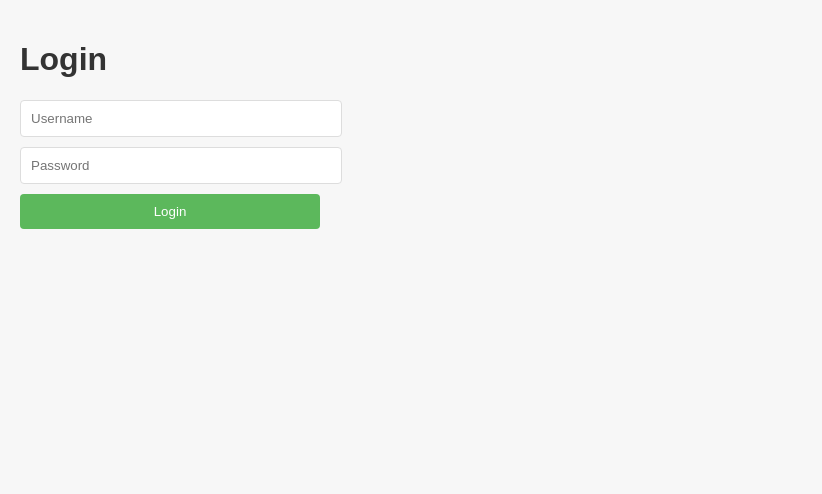
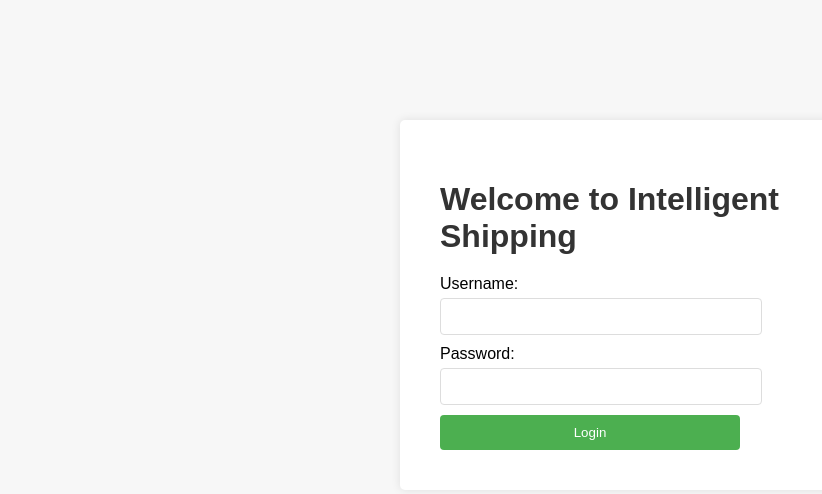
Before and after one commit to Brainmated/Route-Optimization-System-Shipping-, a Django app: template ISROS/routing/templates/login.html in a window 1280 px wide. Shown: the top 494 px of the page, without its empty margins (0-822 px from the left). Run offline with Django 4.2, Linux system fonts and the light colour scheme; the template is opened without the code that fills it, so the values that code supplies are empty.

Commit message:
login page updated

```diff
--- a/ISROS/routing/pathing.py
+++ b/ISROS/routing/pathing.py
@@ -37,19 +37,19 @@ class Map_Marking:
     #---------------------------------THE SHP FILES ARE VALID----------------------------------
     #---------------------------------CHECK WHY THE RANDOM POSITIONS ARENT THAT RANDOM---------
     def mark_points(self, m):
-        # Get a random point from land and ocean data respectively
+        #Get a random point from land and ocean data respectively
         land_point = self.get_random_point(self.land_data)
         coastline_point = self.get_random_point(self.coastline_data)
         #print(land_point)
         print(coastline_point)
-        # Create a red marker for the random land point
+        #Create a red marker for the random land point
         folium.Marker(
             [land_point[1], land_point[0]],
             popup='Random Land Point',
             icon=folium.Icon(color='red')
         ).add_to(m)
 
-        # Create a green marker for the random ocean point
+        #Create a green marker for the random coastline point
         folium.Marker(
             [coastline_point[1], coastline_point[0]],
             popup='Random Coastline Point',
--- a/ISROS/routing/static/styles.css
+++ b/ISROS/routing/static/styles.css
@@ -5,8 +5,18 @@ body {
     padding: 20px;
 }
 
+.container{
+    max-width: 400px;
+    margin: 100px auto;
+    padding: 40px;
+    background-color: #ffffff;
+    border-radius: 5px;
+    box-shadow: 0px 0px 10px rgba(0, 0, 0, 0.1);
+}
+
 h1 {
     color: #333;
+    margin-bottom: 20px;
 }
 
 a {
@@ -21,8 +31,14 @@ a:hover {
 }
 
 form {
+    display: flex;
+    flex-direction: column;
     max-width: 300px;
     margin-top: 20px;
+}
+
+label{
+    margin-bottom: 5px;
 }
 
 input[type="text"],
@@ -34,12 +50,16 @@ input[type="password"] {
     border-radius: 4px;
 }
 
-input[type="submit"] {
+button[type="submit"] {
     width: 100%;
     padding: 10px;
     border: none;
     border-radius: 4px;
-    background-color: #5cb85c;
+    background-color: #4CAF50;
     color: white;
     cursor: pointer;
 }
+
+button[type="submit"]:hover{
+    background-color: 45a049;
+}
--- a/ISROS/routing/templates/login.html
+++ b/ISROS/routing/templates/login.html
@@ -1,19 +1,26 @@
-{% load static %}
 <!DOCTYPE html>
 <html lang="en">
+
 <head>
-    <meta charset="UTF-8">
-    <meta name="viewport" content="width=device-width, initial-scale=1.0">
-    <title>Login</title>
-    <link rel="stylesheet" href="{% static 'styles.css' %}">
+  <meta charset="UTF-8">
+  <meta name="viewport" content="width=device-width, initial-scale=1.0">
+  <link rel="stylesheet" href="styles.css">
+  <title>Intelligent Shipping - Login</title>
 </head>
+
 <body>
-    <h1>Login</h1>
-    <form method="post" action="{% url 'login' %}">
-        {% csrf_token %}
-        <input type="text" name="username" placeholder="Username" required>
-        <input type="password" name="password" placeholder="Password" required>
-        <input type="submit" value="Login">
+  <div class="container">
+    <h1>Welcome to Intelligent Shipping</h1>
+    <form id="loginForm">
+      <label for="username">Username:</label>
+      <input type="text" id="username" name="username">
+      <label for="password">Password:</label>
+      <input type="password" id="password" name="password">
+      <button type="submit">Login</button>
     </form>
+  </div>
+
+  <script src="script.js"></script>
 </body>
+
 </html>
```
Also changed, not shown: ISROS/routing/views.py (+9 -8 lines), ISROS/db.sqlite3.
